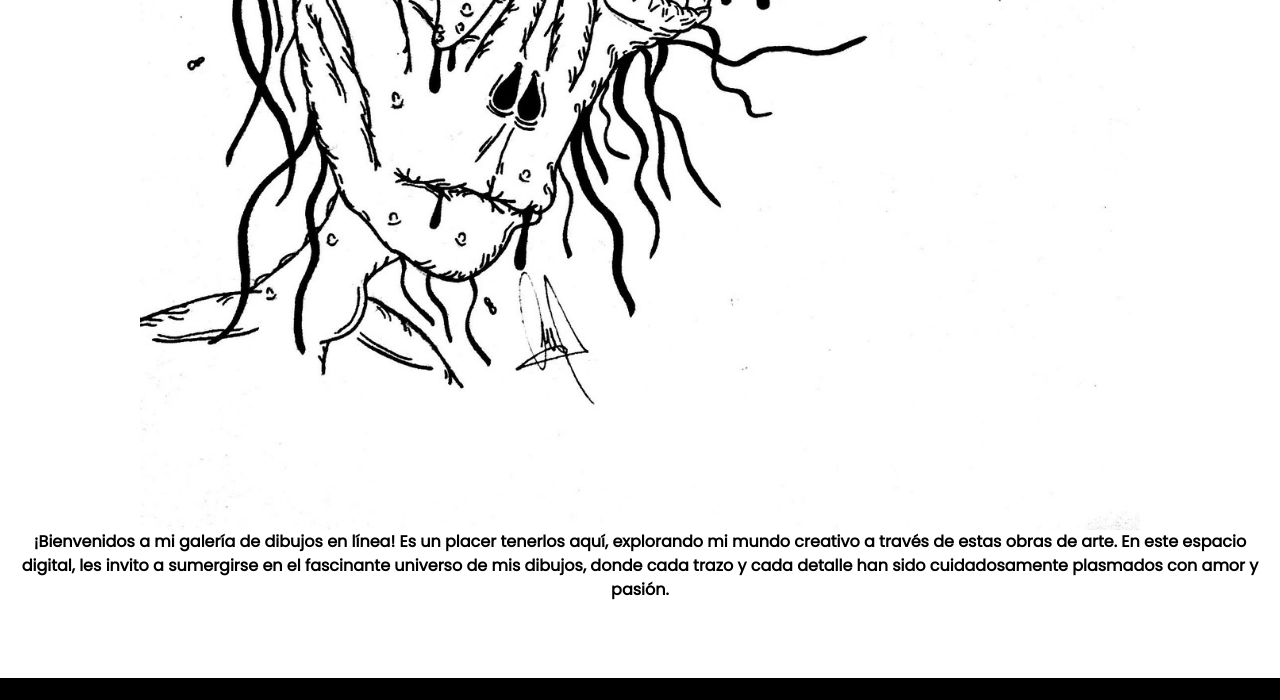
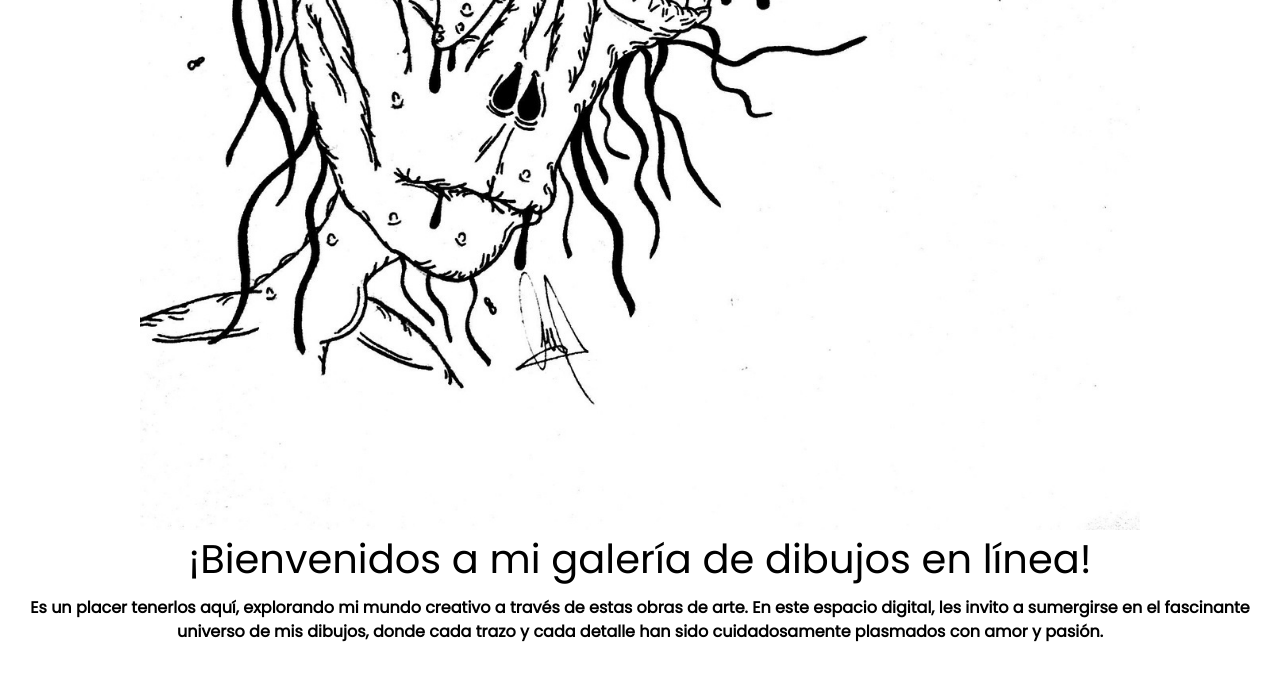
Before and after one commit to ALazbal/GaleriaDeArte, a website: page index.html in a window 1280 px wide. Shown: the part 393-1093 px from the top of the page. Drawn offline with nearby package versions, Linux system fonts and the light colour scheme.

Commit message:
h1 agregados

```diff
--- a/index.html
+++ b/index.html
@@ -64,11 +64,18 @@
 
             <img src="./img/dibujo_banner.jpg" alt="banner">
 
-            <p><b>¡Bienvenidos a mi galería de dibujos en línea!
+            <div class="texto">
 
-                Es un placer tenerlos aquí, explorando mi mundo creativo a través de estas obras de arte. En este espacio digital, les invito a sumergirse en el fascinante universo de mis dibujos, donde cada trazo y cada detalle han sido cuidadosamente plasmados con amor y pasión.
+                <h1>¡Bienvenidos a mi galería de dibujos en línea!</h1>
 
-            </b></p>
+                <p><b>
+
+                    Es un placer tenerlos aquí, explorando mi mundo creativo a través de estas obras de arte. En este espacio digital, les invito a sumergirse en el fascinante universo de mis dibujos, donde cada trazo y cada detalle han sido cuidadosamente plasmados con amor y pasión.
+
+                </b></p>
+
+            </div>
+
 
         </section>
 
--- a/scss/components/_main.scss
+++ b/scss/components/_main.scss
@@ -14,6 +14,10 @@ main {
         display: flex;
         justify-content: center;
         align-items: center;
+
+        h1 {
+            padding: 5px;
+        }
 
         img {
 
```
Also changed, not shown: pages/acercade.html (+1 -1 lines), pages/contacto.html (+1 -1 lines), pages/galeria.html (+2 -0 lines), css/estilos.css.
